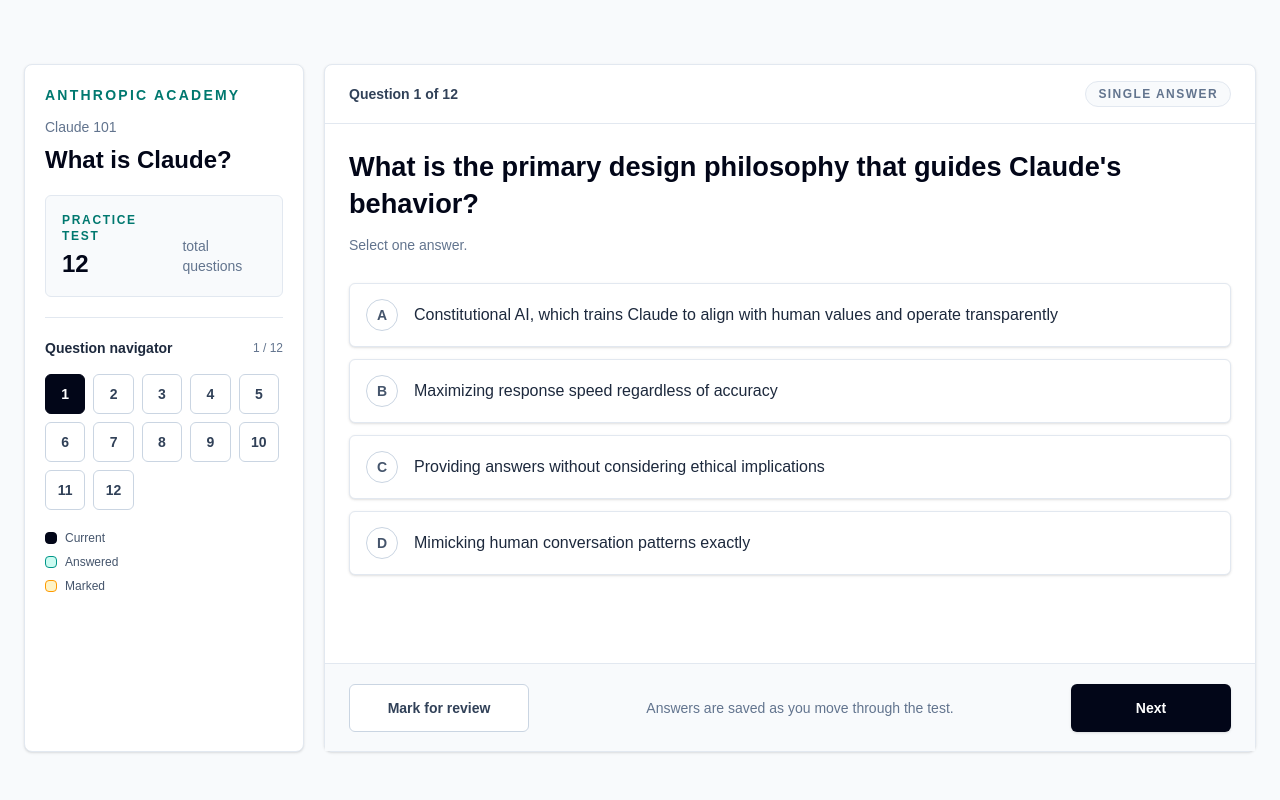
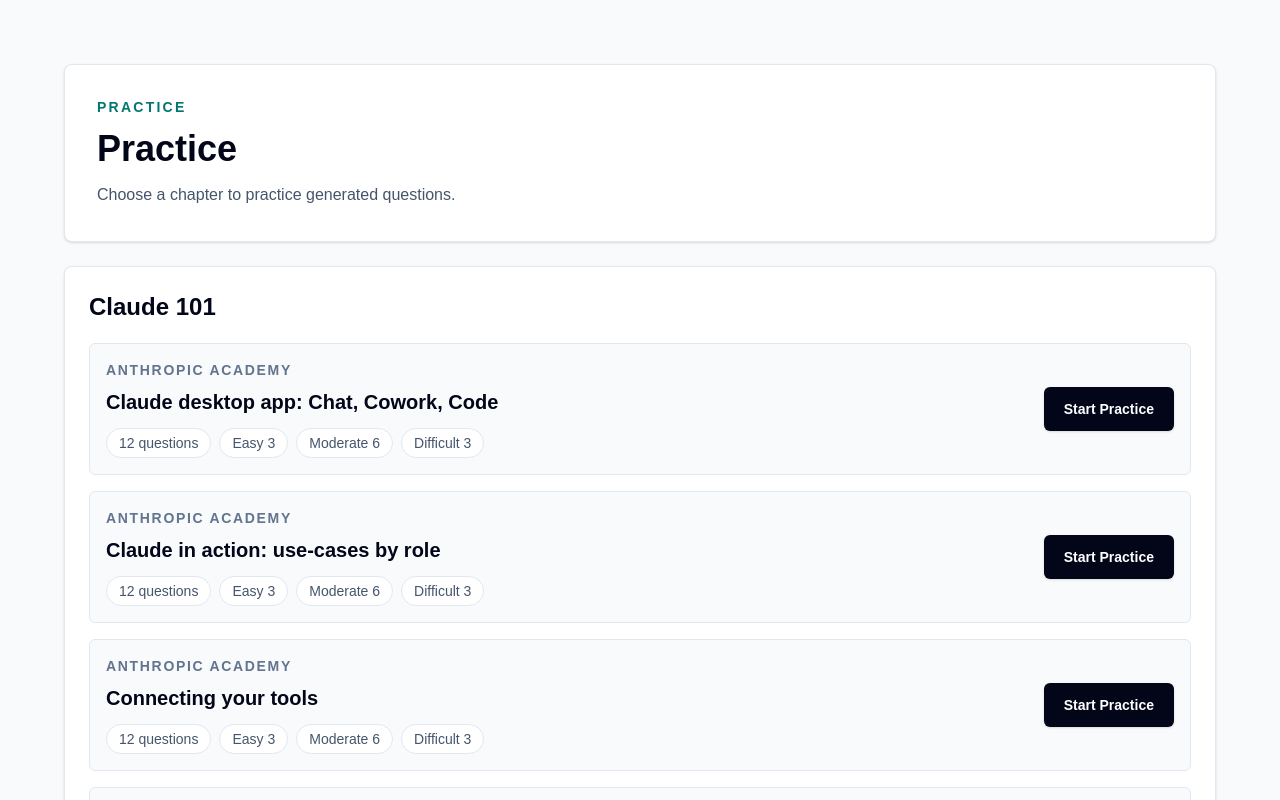
Before and after one commit to bh7781/mnemoloop, a Next.js app: page /practice in a window 1280 px wide. Shown: the top 800 px of the page. Built offline with nearby package versions, Linux system fonts and the light colour scheme.

Commit message:
Add practice chapter selector

```diff
--- a/app/practice/page.tsx
+++ b/app/practice/page.tsx
@@ -1,8 +1,13 @@
 import Link from "next/link";
 import Quiz from "./quiz";
-import { getQuiz } from "./question-data";
+import {
+  getQuestionBanks,
+  getQuiz,
+  type QuestionBankSummary,
+} from "./question-data";
 
 export type QuizQuestion = {
+  difficulty?: string;
   id: string;
   question: string;
   options: string[];
@@ -27,6 +32,17 @@
 export default async function PracticePage({ searchParams }: PracticePageProps) {
   const { questions } = await searchParams;
   const questionPath = Array.isArray(questions) ? questions[0] : questions;
+
+  if (!questionPath) {
+    const questionBanks = await getQuestionBanks();
+
+    return (
+      <main className="min-h-screen bg-slate-50 px-6 py-10 text-slate-950 sm:py-16">
+        <PracticeSelection questionBanks={questionBanks} />
+      </main>
+    );
+  }
+
   const quiz = await getQuiz(questionPath);
 
   return (
@@ -42,16 +58,122 @@
             We could not load those questions.
           </h1>
           <p className="mt-3 text-base leading-7 text-slate-600">
-            Try opening practice from a chapter with generated questions.
+            Try choosing one of the available generated question banks.
           </p>
           <Link
             href="/practice"
             className="mt-8 inline-flex rounded-md bg-slate-950 px-5 py-3 text-sm font-semibold text-white shadow-sm transition hover:bg-slate-800 focus:outline-none focus:ring-2 focus:ring-slate-950 focus:ring-offset-2"
           >
-            Open sample quiz
+            View practice options
           </Link>
         </section>
       )}
     </main>
   );
 }
+
+function PracticeSelection({
+  questionBanks,
+}: {
+  questionBanks: QuestionBankSummary[];
+}) {
+  const groupedQuestionBanks = groupQuestionBanksByCourse(questionBanks);
+
+  return (
+    <section className="mx-auto w-full max-w-6xl">
+      <div className="rounded-lg border border-slate-200 bg-white p-6 shadow-sm sm:p-8">
+        <p className="text-sm font-semibold uppercase tracking-[0.16em] text-teal-700">
+          Practice
+        </p>
+        <h1 className="mt-3 text-4xl font-semibold tracking-normal text-slate-950">
+          Practice
+        </h1>
+        <p className="mt-3 max-w-2xl text-base leading-7 text-slate-600">
+          Choose a chapter to practice generated questions.
+        </p>
+      </div>
+
+      {questionBanks.length === 0 ? (
+        <div className="mt-6 rounded-lg border border-slate-200 bg-white p-6 shadow-sm sm:p-8">
+          <h2 className="text-2xl font-semibold tracking-normal text-slate-950">
+            No question banks available yet.
+          </h2>
+          <p className="mt-3 text-base leading-7 text-slate-600">
+            Generate question banks for chapters, then return here to start practice.
+          </p>
+        </div>
+      ) : (
+        <div className="mt-6 grid gap-6">
+          {groupedQuestionBanks.map(([course, banks]) => (
+            <section
+              key={course}
+              className="rounded-lg border border-slate-200 bg-white p-5 shadow-sm sm:p-6"
+            >
+              <h2 className="text-2xl font-semibold tracking-normal text-slate-950">
+                {course}
+              </h2>
+              <div className="mt-5 grid gap-4">
+                {banks.map((bank) => (
+                  <QuestionBankCard key={bank.relativePath} questionBank={bank} />
+                ))}
+              </div>
+            </section>
+          ))}
+        </div>
+      )}
+    </section>
+  );
+}
+
+function QuestionBankCard({
+  questionBank,
+}: {
+  questionBank: QuestionBankSummary;
+}) {
+  return (
+    <article className="rounded-md border border-slate-200 bg-slate-50 p-4 sm:flex sm:items-center sm:justify-between sm:gap-6">
+      <div>
+        <p className="text-sm font-semibold uppercase tracking-[0.12em] text-slate-500">
+          {questionBank.provider}
+        </p>
+        <h3 className="mt-2 text-xl font-semibold tracking-normal text-slate-950">
+          {questionBank.chapterTitle}
+        </h3>
+        <div className="mt-3 flex flex-wrap gap-2 text-sm font-medium text-slate-600">
+          <span className="rounded-full border border-slate-200 bg-white px-3 py-1">
+            {questionBank.questionCount} questions
+          </span>
+          <span className="rounded-full border border-slate-200 bg-white px-3 py-1">
+            Easy {questionBank.difficultyMix.easy}
+          </span>
+          <span className="rounded-full border border-slate-200 bg-white px-3 py-1">
+            Moderate {questionBank.difficultyMix.moderate}
+          </span>
+          <span className="rounded-full border border-slate-200 bg-white px-3 py-1">
+            Difficult {questionBank.difficultyMix.difficult}
+          </span>
+        </div>
+      </div>
+      <Link
+        href={`/practice?questions=${encodeURIComponent(questionBank.relativePath)}`}
+        className="mt-5 inline-flex rounded-md bg-slate-950 px-5 py-3 text-sm font-semibold text-white shadow-sm transition hover:bg-slate-800 focus:outline-none focus:ring-2 focus:ring-slate-950 focus:ring-offset-2 sm:mt-0"
+      >
+        Start Practice
+      </Link>
+    </article>
+  );
+}
+
+function groupQuestionBanksByCourse(questionBanks: QuestionBankSummary[]) {
+  const groupedQuestionBanks = new Map<string, QuestionBankSummary[]>();
+
+  for (const questionBank of questionBanks) {
+    const courseQuestionBanks =
+      groupedQuestionBanks.get(questionBank.course) ?? [];
+
+    courseQuestionBanks.push(questionBank);
+    groupedQuestionBanks.set(questionBank.course, courseQuestionBanks);
+  }
+
+  return Array.from(groupedQuestionBanks.entries());
+}
--- a/app/practice/question-data.ts
+++ b/app/practice/question-data.ts
@@ -1,6 +1,6 @@
 import "server-only";
 
-import { access, readFile } from "node:fs/promises";
+import { access, readFile, readdir } from "node:fs/promises";
 import path from "node:path";
 import type { QuizData } from "./page";
 
@@ -10,8 +10,18 @@
   "questions",
 );
 
-export const sampleQuestionRelativePath =
-  "ai/anthropic-academy/1-claude-101/s1c1-what-is-claude.questions.json";
+export type QuestionBankSummary = {
+  chapterTitle: string;
+  course: string;
+  difficultyMix: {
+    difficult: number;
+    easy: number;
+    moderate: number;
+  };
+  provider: string;
+  questionCount: number;
+  relativePath: string;
+};
 
 function getSafeQuestionPath(relativeQuestionPath: string) {
   const segments = relativeQuestionPath.split("/");
@@ -47,7 +57,11 @@
   }
 }
 
-export async function getQuiz(relativeQuestionPath = sampleQuestionRelativePath) {
+export async function getQuiz(relativeQuestionPath: string | undefined) {
+  if (!relativeQuestionPath) {
+    return null;
+  }
+
   const questionPath = getSafeQuestionPath(relativeQuestionPath);
 
   if (!questionPath) {
@@ -61,6 +75,93 @@
   } catch {
     return null;
   }
+}
+
+export async function getQuestionBanks() {
+  const questionPaths = await findQuestionFiles(questionsDirectory);
+  const summaries = await Promise.all(
+    questionPaths.map(async (questionPath) => {
+      try {
+        const file = await readFile(questionPath, "utf8");
+        const quiz = normalizeQuiz(JSON.parse(file));
+        const relativePath = path
+          .relative(questionsDirectory, questionPath)
+          .split(path.sep)
+          .join("/");
+
+        return {
+          chapterTitle: quiz.chapterTitle,
+          course: quiz.course,
+          difficultyMix: getDifficultyMix(quiz),
+          provider: quiz.provider,
+          questionCount: quiz.questions.length,
+          relativePath,
+        } satisfies QuestionBankSummary;
+      } catch {
+        return null;
+      }
+    }),
+  );
+
+  return summaries
+    .filter((summary): summary is QuestionBankSummary => summary !== null)
+    .sort((left, right) => {
+      const courseComparison = left.course.localeCompare(right.course);
+
+      if (courseComparison !== 0) {
+        return courseComparison;
+      }
+
+      return left.chapterTitle.localeCompare(right.chapterTitle);
+    });
+}
+
+async function findQuestionFiles(directory: string): Promise<string[]> {
+  let entries;
+
+  try {
+    entries = await readdir(directory, { withFileTypes: true });
+  } catch {
+    return [];
+  }
+
+  const questionPaths = await Promise.all(
+    entries.map(async (entry) => {
+      const entryPath = path.join(directory, entry.name);
+
+      if (entry.isDirectory()) {
+        return findQuestionFiles(entryPath);
+      }
+
+      if (entry.isFile() && entry.name.endsWith(".questions.json")) {
+        return [entryPath];
+      }
+
+      return [];
+    }),
+  );
+
+  return questionPaths.flat();
+}
+
+function getDifficultyMix(quiz: QuizData) {
+  const difficultyMix = {
+    difficult: 0,
+    easy: 0,
+    moderate: 0,
+  };
+
+  for (const question of quiz.questions) {
+    if (
+      question.difficulty === "easy" ||
+      question.difficulty === "moderate" ||
+      question.difficulty === "difficult"
+    ) {
+      difficultyMix[question.difficulty] += 1;
+    }
+  }
+
+  return difficultyMix;
 }
 
 type RawQuizQuestion = Omit<QuizData["questions"][number], "correctOptionIndexes"> & {
```
